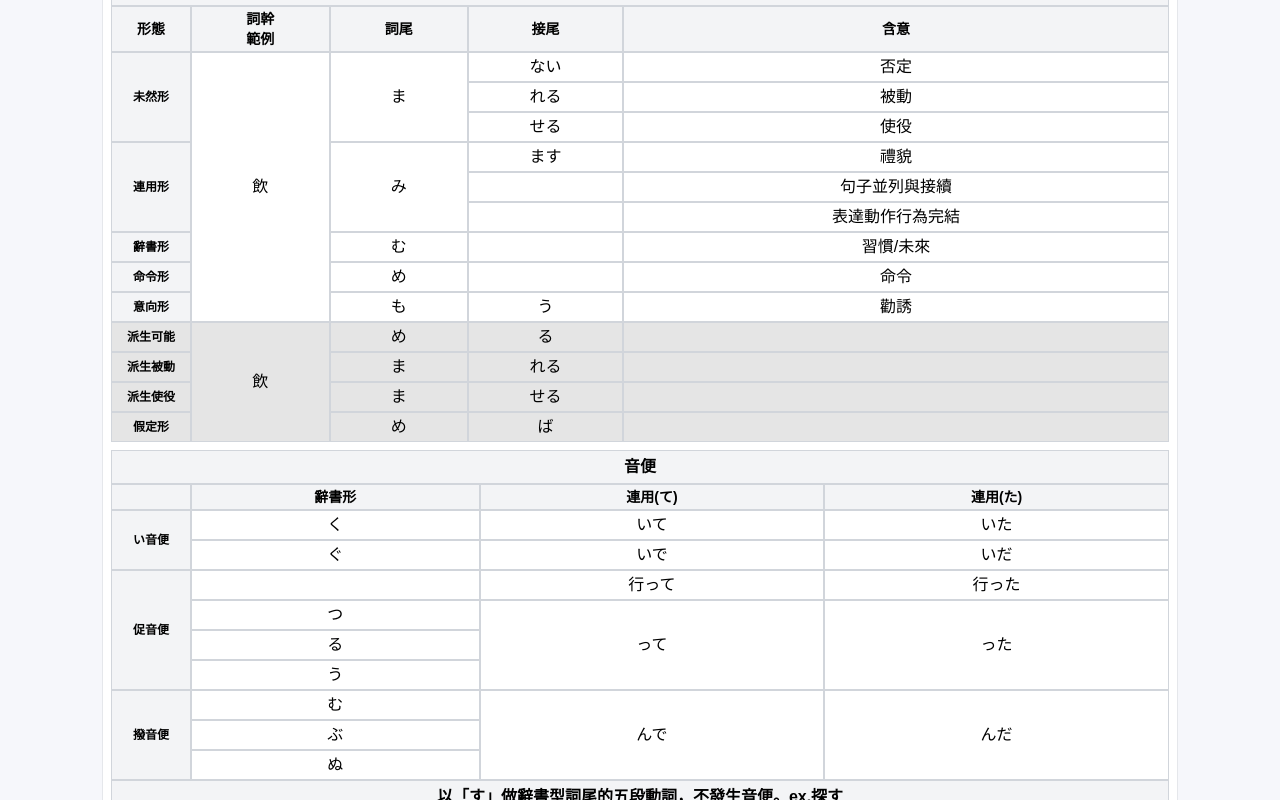
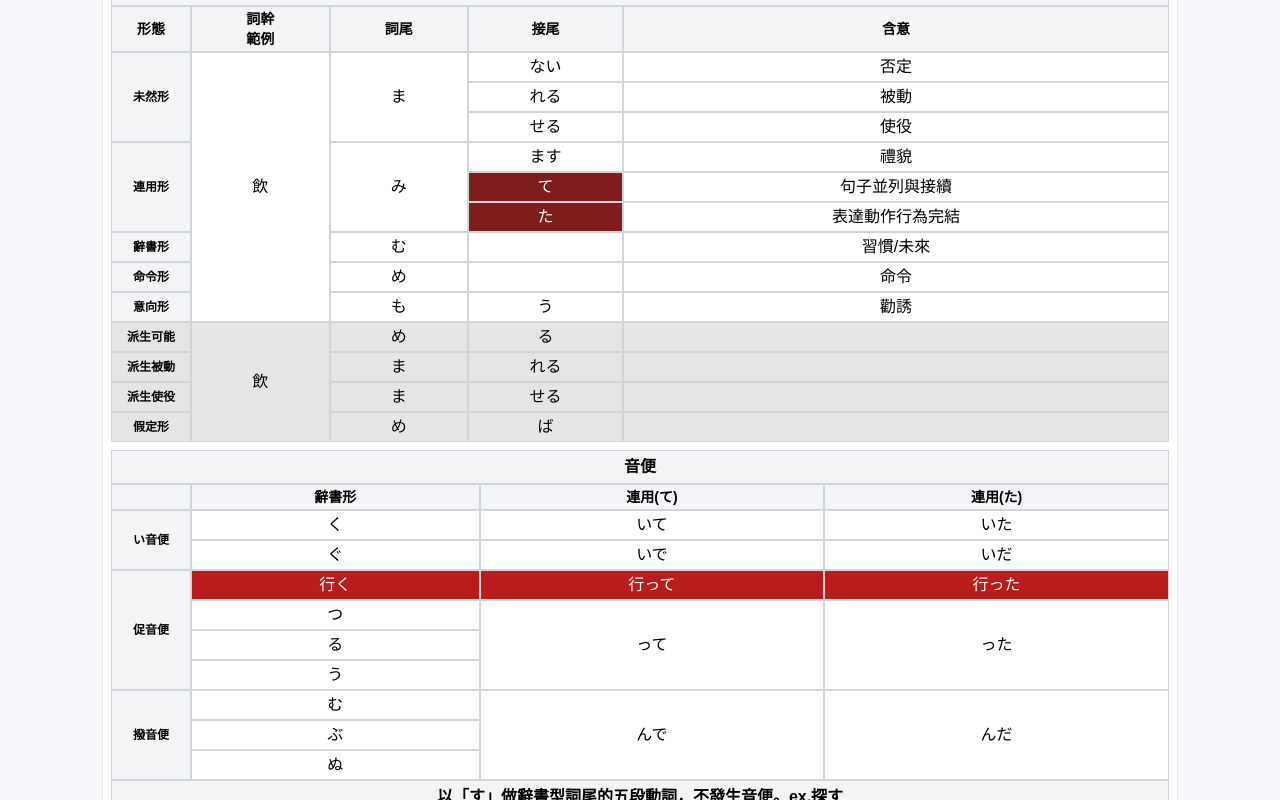
Before and after one commit to psplover16/Japanese_Word_Practice_Vue, a Vue app: page /change-rules in a window 1280 px wide. Shown: the part 453-1253 px from the top of the page. Built offline with nearby package versions, Linux system fonts and the light colour scheme.

Commit message:
調整標記顏色

```diff
--- a/src/components/GodanVerbsTable.vue
+++ b/src/components/GodanVerbsTable.vue
@@ -123,7 +123,7 @@ const tbodyTitle = (key, value) => {
           <td
             class="border border-gray-300 p-0.5 relative bg-white no-select"
             :class="{
-              'bg-red-900 text-white':
+              '!bg-red-900 text-white':
                 rowIndex === 1 && (suffixIndex === 1 || suffixIndex === 2),
             }"
           >
@@ -166,13 +166,7 @@ const tbodyTitle = (key, value) => {
           >
             {{ row.baseEnding }}
           </td>
-          <td
-            class="border border-gray-300 p-0.5 relative no-select"
-            :class="{
-              'bg-red-900 text-white':
-                rowIndex === 1 && (suffixIndex === 1 || suffixIndex === 2),
-            }"
-          >
+          <td class="border border-gray-300 p-0.5 relative no-select">
             {{ suffixAndMeaning.suffix }}
           </td>
           <td class="border border-gray-300 p-0.5 relative no-select">
@@ -224,7 +218,7 @@ const tbodyTitle = (key, value) => {
             <td
               class="border border-gray-300 p-0.5 relative bg-white no-select"
               :class="{
-                'bg-red-900 text-white':
+                '!bg-red-700 text-white':
                   rowIndex === 1 && JISHOIndex === 0 && JISHODetailIndex === 0,
               }"
             >
@@ -234,6 +228,10 @@ const tbodyTitle = (key, value) => {
               v-if="JISHODetailIndex === 0"
               :rowspan="JISHOData.length"
               class="border border-gray-300 p-0.5 relative bg-white no-select"
+              :class="{
+                '!bg-red-700 text-white':
+                  rowIndex === 1 && JISHOIndex === 0 && JISHODetailIndex === 0,
+              }"
             >
               {{ row.RENYOUTE[JISHOIndex] }}
             </td>
@@ -241,6 +239,10 @@ const tbodyTitle = (key, value) => {
               v-if="JISHODetailIndex === 0"
               :rowspan="JISHOData.length"
               class="border border-gray-300 p-0.5 relative bg-white no-select"
+              :class="{
+                '!bg-red-700 text-white':
+                  rowIndex === 1 && JISHOIndex === 0 && JISHODetailIndex === 0,
+              }"
             >
               {{ row.RENYOUTA[JISHOIndex] }}
             </td>
```
